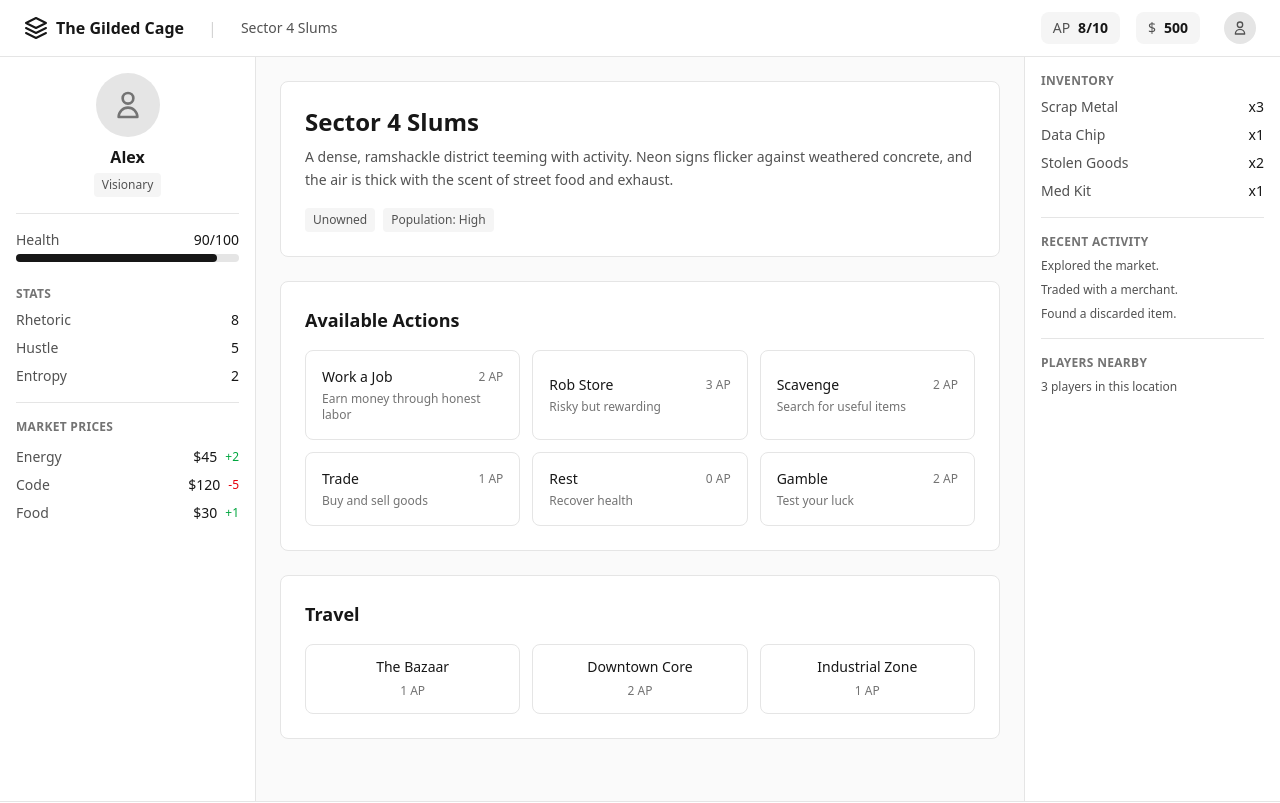
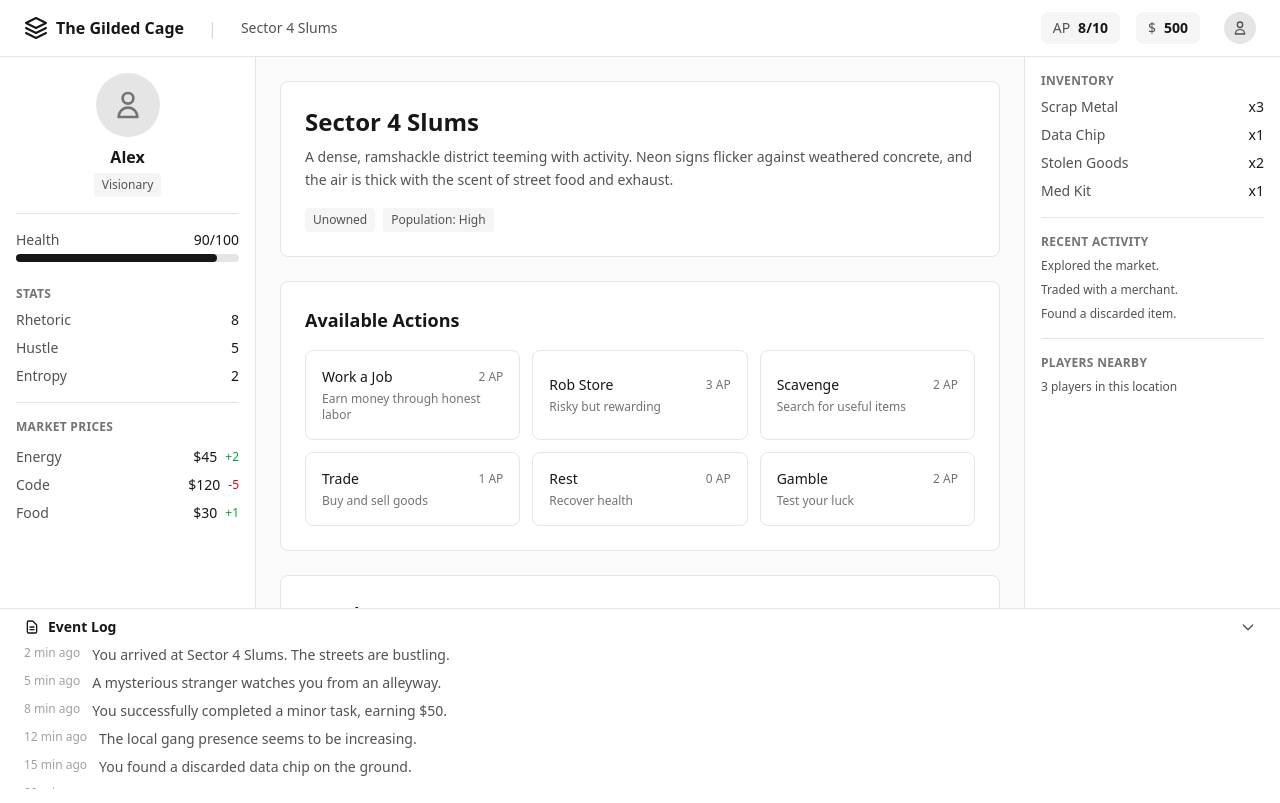
Before and after one commit to tomiwa-a/gilded-cage, a React (Vite) app: page /game in a window 1280 px wide. Shown: the top 803 px of the page. Built offline with nearby package versions, Linux system fonts and the light colour scheme.

Commit message:
fixed scrolling

```diff
--- a/src/pages/GamePage.tsx
+++ b/src/pages/GamePage.tsx
@@ -8,8 +8,8 @@ export default function GamePage() {
   const [eventLogOpen, setEventLogOpen] = useState(true);
 
   return (
-    <div className="min-h-screen bg-neutral-50 flex flex-col">
-      <nav className="bg-white border-b border-neutral-200 sticky top-0 z-50">
+    <div className="h-screen flex flex-col overflow-hidden">
+      <nav className="bg-white border-b border-neutral-200 shrink-0">
         <div className="px-6 py-3 flex items-center justify-between">
           <div className="flex items-center gap-6">
             <button onClick={() => navigate('/')} className="flex items-center gap-2 hover:opacity-70 transition-opacity">
@@ -41,8 +41,8 @@ export default function GamePage() {
         </div>
       </nav>
 
-      <div className="flex flex-1">
-        <aside className="w-64 bg-white border-r border-neutral-200 p-4 sticky top-14 h-[calc(100vh-56px)] overflow-y-auto">
+      <div className="flex flex-1 overflow-hidden">
+        <aside className="w-64 bg-white border-r border-neutral-200 p-4 overflow-y-auto">
           <div className="space-y-4">
             <div className="flex flex-col items-center pb-4 border-b border-neutral-200">
               <div className="w-16 h-16 bg-neutral-200 rounded-full flex items-center justify-center mb-2">
@@ -96,7 +96,7 @@ export default function GamePage() {
           </div>
         </aside>
 
-        <main className="flex-1 p-6 overflow-y-auto">
+        <main className="flex-1 p-6 overflow-y-auto bg-neutral-50">
           <div className="max-w-4xl mx-auto space-y-6">
             <div className="bg-white border border-neutral-200 rounded-lg p-6">
               <h2 className="text-2xl font-bold text-neutral-900 mb-2">{mockLocation.name}</h2>
@@ -144,7 +144,7 @@ export default function GamePage() {
           </div>
         </main>
 
-        <aside className="w-64 bg-white border-l border-neutral-200 p-4 sticky top-14 h-[calc(100vh-56px)] overflow-y-auto">
+        <aside className="w-64 bg-white border-l border-neutral-200 p-4 overflow-y-auto">
           <div className="space-y-4">
             <div>
               <h4 className="text-xs font-semibold text-neutral-500 uppercase tracking-wide mb-2">Inventory</h4>
```
